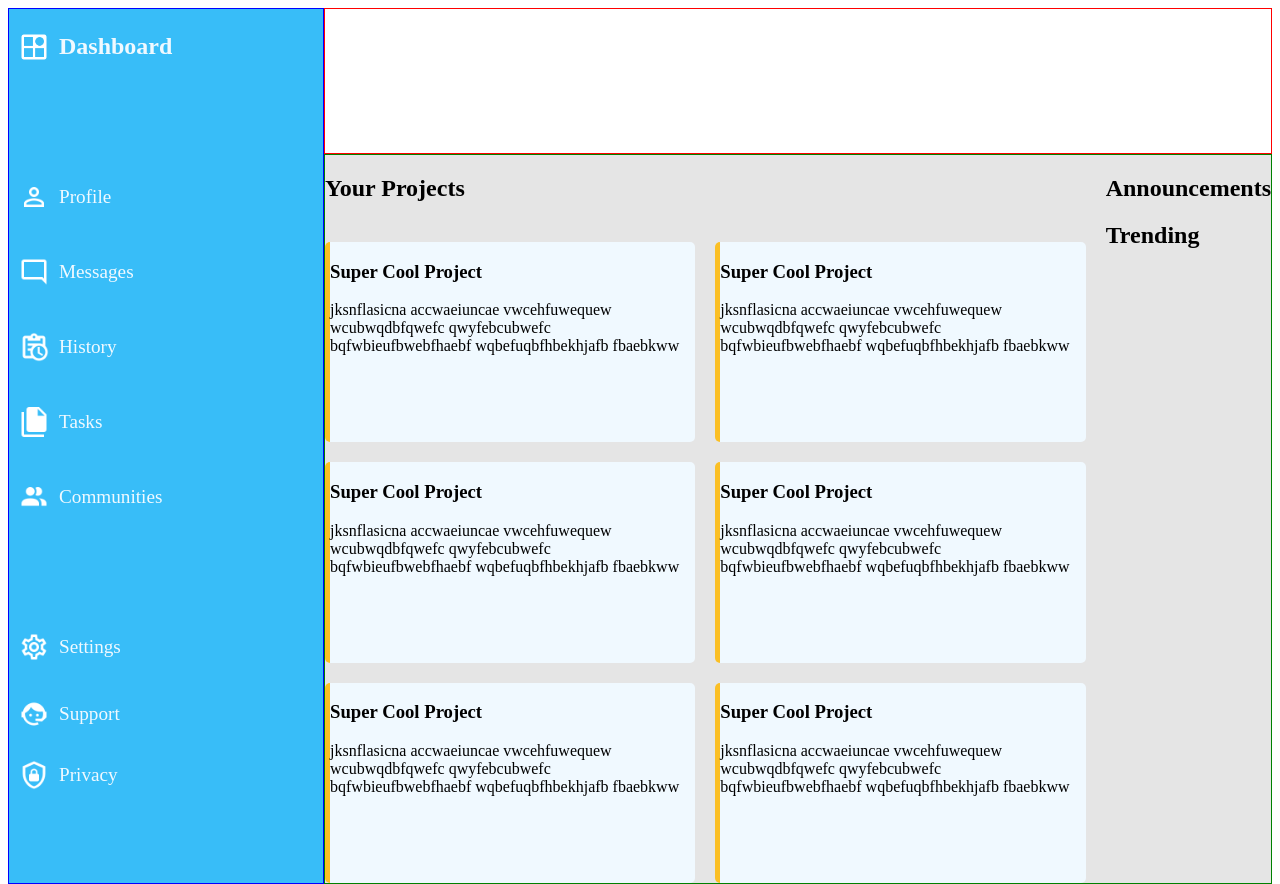
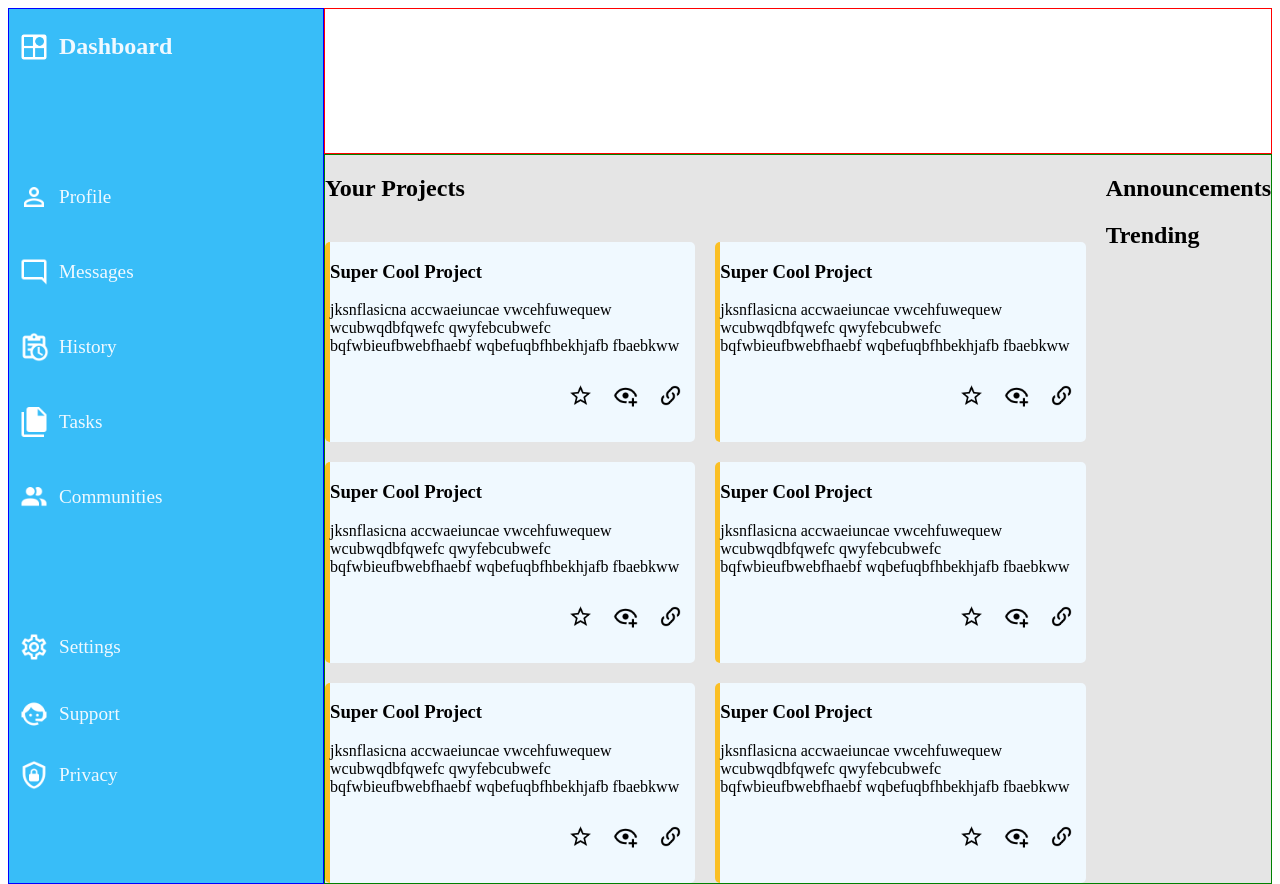
Before and after one commit to Aldo-Portillo-Frontend-Projects/AdminDashboard-grid, a plain HTML site: page index.html in a window 1280 px wide. Drawn offline with Linux system fonts and the light colour scheme.

Commit message:
Add icons to projects cards

```diff
--- a/index.html
+++ b/index.html
@@ -66,26 +66,57 @@
                 <div class="project-card">
                     <h3>Super Cool Project</h3>
                     <p>jksnflasicna accwaeiuncae vwcehfuwequew wcubwqdbfqwefc  qwyfebcubwefc bqfwbieufbwebfhaebf wqbefuqbfhbekhjafb fbaebkww</p>
+
+                    <div class="card-icons">
+                        <img src="./icons/star-outline.png" alt="">
+                        <img src="./icons/eye-plus-outline.png" alt="">
+                        <img src="./icons/link-variant.png" alt="">
+                    </div>
                 </div>
                 <div class="project-card">
                     <h3>Super Cool Project</h3>
                     <p>jksnflasicna accwaeiuncae vwcehfuwequew wcubwqdbfqwefc  qwyfebcubwefc bqfwbieufbwebfhaebf wqbefuqbfhbekhjafb fbaebkww</p>
+                    <div class="card-icons">
+                        <img src="./icons/star-outline.png" alt="">
+                        <img src="./icons/eye-plus-outline.png" alt="">
+                        <img src="./icons/link-variant.png" alt="">
+                    </div>
                 </div>
                 <div class="project-card">
                     <h3>Super Cool Project</h3>
                     <p>jksnflasicna accwaeiuncae vwcehfuwequew wcubwqdbfqwefc  qwyfebcubwefc bqfwbieufbwebfhaebf wqbefuqbfhbekhjafb fbaebkww</p>
+                    <div class="card-icons">
+                        <img src="./icons/star-outline.png" alt="">
+                        <img src="./icons/eye-plus-outline.png" alt="">
+                        <img src="./icons/link-variant.png" alt="">
+                    </div>
                 </div>
                 <div class="project-card">
                     <h3>Super Cool Project</h3>
                     <p>jksnflasicna accwaeiuncae vwcehfuwequew wcubwqdbfqwefc  qwyfebcubwefc bqfwbieufbwebfhaebf wqbefuqbfhbekhjafb fbaebkww</p>
+                    <div class="card-icons">
+                        <img src="./icons/star-outline.png" alt="">
+                        <img src="./icons/eye-plus-outline.png" alt="">
+                        <img src="./icons/link-variant.png" alt="">
+                    </div>
                 </div>
                 <div class="project-card">
                     <h3>Super Cool Project</h3>
                     <p>jksnflasicna accwaeiuncae vwcehfuwequew wcubwqdbfqwefc  qwyfebcubwefc bqfwbieufbwebfhaebf wqbefuqbfhbekhjafb fbaebkww</p>
+                    <div class="card-icons">
+                        <img src="./icons/star-outline.png" alt="">
+                        <img src="./icons/eye-plus-outline.png" alt="">
+                        <img src="./icons/link-variant.png" alt="">
+                    </div>
                 </div>
                 <div class="project-card">
                     <h3>Super Cool Project</h3>
                     <p>jksnflasicna accwaeiuncae vwcehfuwequew wcubwqdbfqwefc  qwyfebcubwefc bqfwbieufbwebfhaebf wqbefuqbfhbekhjafb fbaebkww</p>
+                    <div class="card-icons">
+                        <img src="./icons/star-outline.png" alt="">
+                        <img src="./icons/eye-plus-outline.png" alt="">
+                        <img src="./icons/link-variant.png" alt="">
+                    </div>
                 </div>
                 <div class="announcements-trending-grid">
                     <div class="announcements">
--- a/styles/style.css
+++ b/styles/style.css
@@ -78,6 +78,18 @@ body{
     background-color: #f0f9ff;
     border-left: solid 5px #fbbf24;
     border-radius: 5px;
+    /*display: grid;
+    grid-template-rows: 2fr 1fr;*/
+}
+.card-icons{
+    display: flex;
+    justify-content: end;
+    padding: 12px;
+    gap: 20px;
+}
+.card-icons > img{
+    width: 25px;
+    height: 25px;
 }
 .announcements-trending-grid{
     grid-column: 3/4;
```
Also changed, not shown: icons/eye-plus-outline.png (added), icons/link-variant.png (added), icons/star-outline.png (added).
